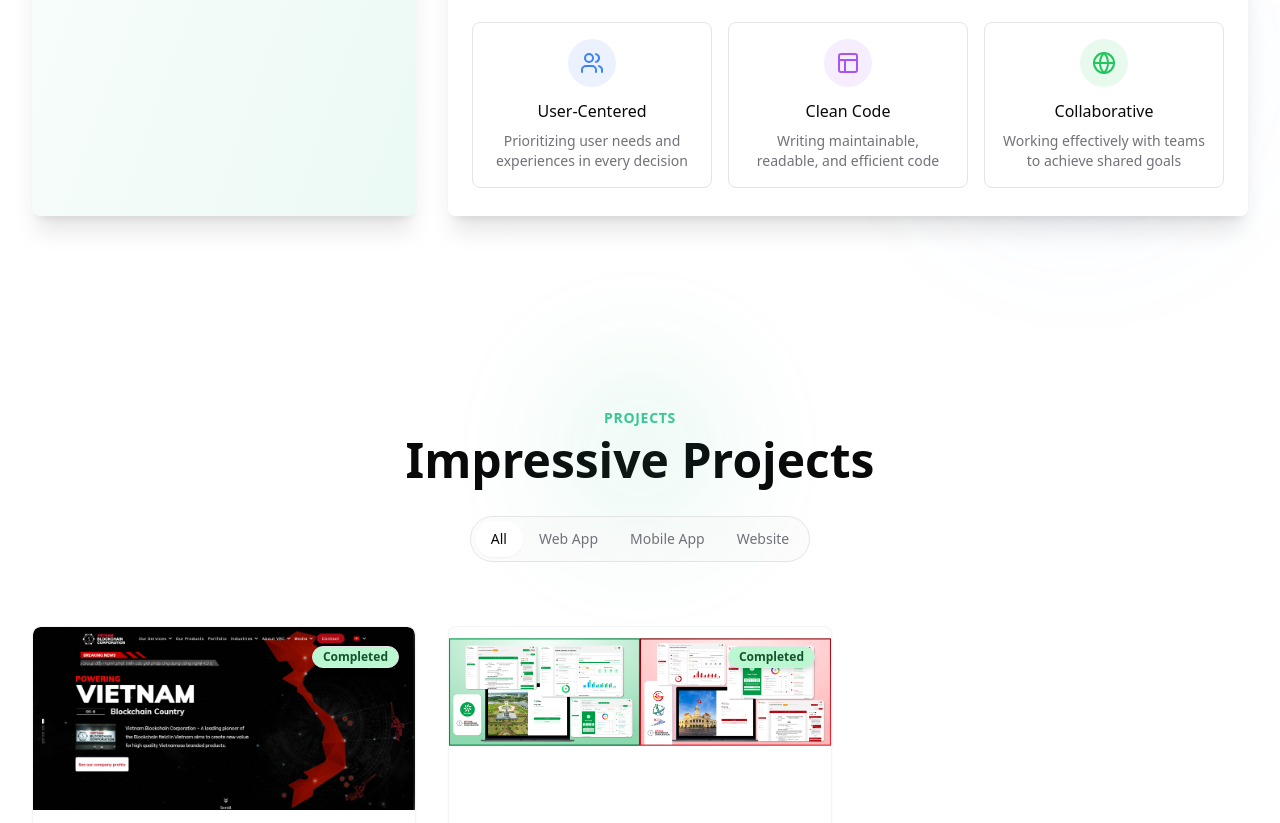
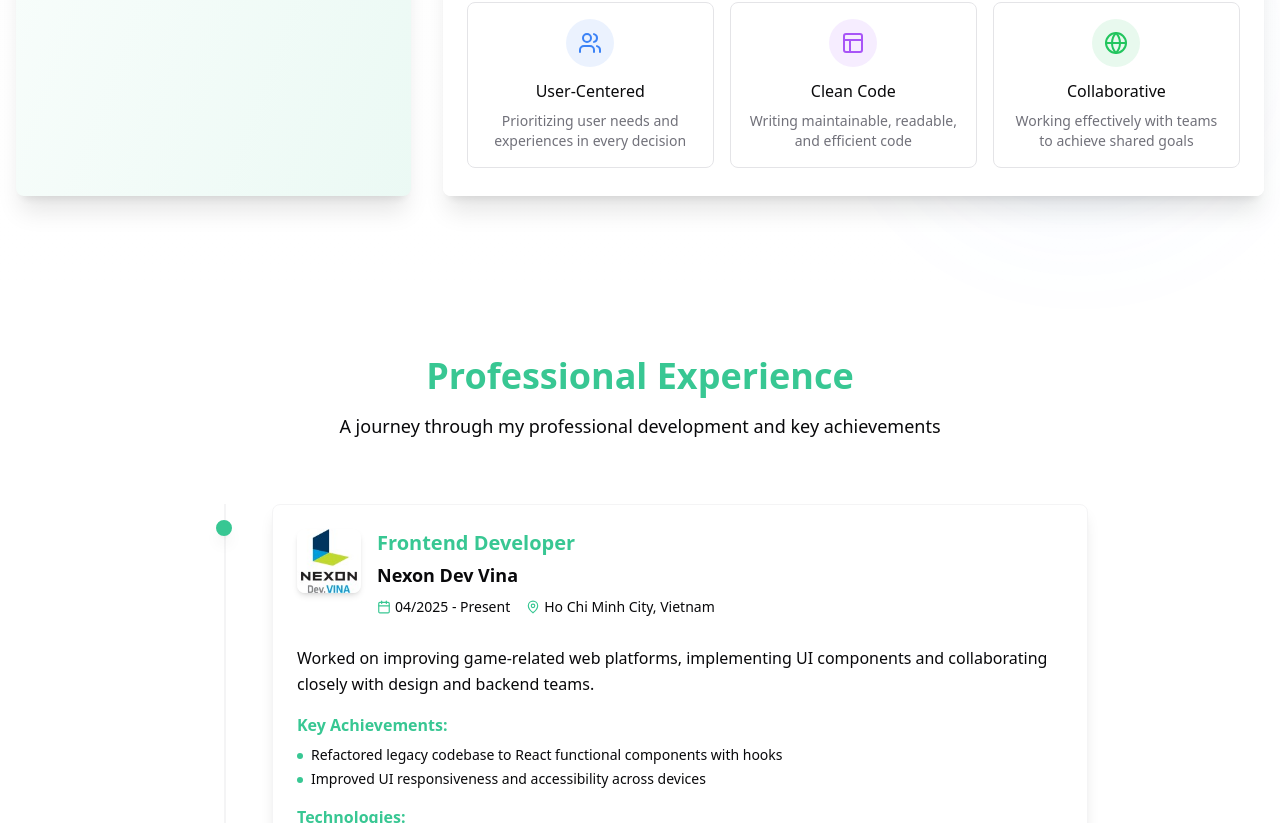
Before and after one commit to lamdienchinh/portfolio, a Next.js app: page / in a window 1280 px wide. Shown: the part 1977-2800 px from the top of the page. Built offline with nearby package versions, Linux system fonts and the light colour scheme.

Commit message:
feat: add experience timeline section

```diff
--- a/src/app/(home)/components/experience.tsx
+++ b/src/app/(home)/components/experience.tsx
@@ -1,204 +1,160 @@
 'use client';
-import vnb from '@/assets/imgs/vnb.png';
+
 import { Badge } from '@/components/ui/badge';
+import { Card, CardContent } from '@/components/ui/card';
 import {
-  Card,
-  CardContent,
-  CardDescription,
-  CardHeader,
-  CardTitle,
-} from '@/components/ui/card';
+  containerVariants,
+  EXPERIENCES,
+  lineVariants,
+} from '@/consts/experiences';
 import { motion } from 'framer-motion';
-import { CalendarDays, ExternalLink, MapPin } from 'lucide-react';
-import Link from 'next/link';
+import { Calendar, ExternalLink, MapPin } from 'lucide-react';
 
-const experiences = [
-  {
-    year: '06/2023 - Present',
-    company: 'Vietnam Blockchain Joint Stock Company',
-    location: 'Ho Chi Minh City, Vietnam',
-    role: 'Frontend Developer',
-    logo: vnb,
-    website: 'https://vietnamblockchain.asia',
-    description:
-      'Developing and maintaining blockchain and web3 projects. Collaborating with cross-functional teams to address product requirements and resolve technical challenges.',
-    achievements: [
-      'Optimized website performance, reducing page load time by 40%',
-      'Developed key features such as workflow management, app notifications, and user management',
-      'Integrated interactive maps, QR code processing, SSO authentication, and GraphQL',
-      'Actively contributed to internal Tech Talks, sharing insights on new technologies',
-    ],
-    highlights: [
-      'React.js',
-      'Next.js',
-      'React Native',
-      'GraphQL',
-      'SSO Authentication',
-      'QR Code Processing',
-      'Tailwind CSS',
-      'Firebase',
-    ],
-  },
-];
-
-const Timeline = () => {
-  const containerVariants = {
-    hidden: { opacity: 0 },
-    visible: {
-      opacity: 1,
-      transition: {
-        staggerChildren: 0.3,
-      },
-    },
-  };
-
-  const itemVariants = {
-    hidden: { opacity: 0, y: 30 },
-    visible: {
-      opacity: 1,
-      y: 0,
-      transition: {
-        duration: 0.6,
-        ease: [0.22, 1, 0.36, 1],
-      },
-    },
-  };
-
+export default function ExperienceTimeline() {
   return (
-    <section id="experience">
-      <div className="container mx-auto px-4 max-w-6xl">
-        <div className="text-center mb-16">
+    <section id='experience' className="py-16 px-4">
+      <div className="max-w-4xl mx-auto">
         <motion.div
-            initial={{ opacity: 0, y: 20 }}
-            whileInView={{ opacity: 1, y: 0 }}
-            transition={{ duration: 0.5 }}
-            viewport={{ once: true }}
+          initial={{ opacity: 0, y: -30 }}
+          animate={{ opacity: 1, y: 0 }}
+          transition={{ duration: 0.8 }}
+          className="text-center mb-16"
         >
-            <h2 className="text-sm uppercase tracking-wider text-primary font-semibold mb-2">
-              Work Experience
-            </h2>
-            <h1 className="text-4xl leading-relaxed md:text-5xl font-bold mb-4">
-              My Career Journey
+          <h1 className="text-4xl font-bold text-primary mb-4">
+            Professional Experience
           </h1>
-            <p className="text-gray-600 dark:text-gray-400 max-w-2xl mx-auto">
-              A look into my professional growth in software development,
-              working on diverse projects and technologies.
+          <p className="text-lg text-bg-foreground max-w-2xl mx-auto">
+            A journey through my professional development and key achievements
           </p>
         </motion.div>
-        </div>
 
         <motion.div
           variants={containerVariants}
           initial="hidden"
-          whileInView="visible"
-          viewport={{ once: true }}
+          animate="visible"
           className="relative"
         >
-          {/* Timeline center line */}
-          <div className="absolute left-[20px] md:left-1/2 top-0 bottom-0 w-1 bg-gradient-to-b from-primary/80 via-primary/50 to-primary/20 rounded-full md:transform md:-translate-x-1/2" />
+          {/* Timeline line */}
+          <div className="max-sm:hidden absolute left-8 top-0 w-0.5 bg-slate-200 h-full">
+            <motion.div
+              variants={lineVariants}
+              className="w-full bg-secondary"
+            />
+          </div>
 
-          {experiences.map((exp, index) => (
+          {EXPERIENCES.map((experience, index) => (
             <motion.div
-              key={exp.year}
-              variants={itemVariants}
-              className={`mb-16 md:mb-24 relative ${
-                index % 2 === 0
-                  ? 'md:pr-12 md:ml-auto md:mr-auto md:pl-0'
-                  : 'md:pl-12 md:ml-auto md:mr-auto md:pr-0'
-              } ml-12 md:w-1/2`}
+              key={experience.id}
+              className="relative mb-12 last:mb-0"
             >
               {/* Timeline dot */}
-              <div className="absolute left-[-30px] md:left-auto md:right-[-20px] top-10 w-8 h-8 rounded-full bg-gradient-to-br from-primary to-blue-500 shadow-lg flex items-center justify-center z-10">
-                <div className="w-3 h-3 rounded-full bg-white dark:bg-gray-900"></div>
+              <div className="max-sm:hidden absolute top-4 left-6 w-4 h-4 bg-primary rounded-full border-4 border-primary shadow-lg z-10" />
+
+              {/* Experience card */}
+              <div className="sm:ml-12 md:ml-20">
+                <Card className="overflow-hidden shadow-lg hover:shadow-xl transition-all duration-300 border-secondary backdrop-blur-sm">
+                  <CardContent className="p-6">
+                    <div className="flex flex-col md:flex-row items-start gap-4 mb-4">
+                      <motion.img
+                        whileHover={{ scale: 1.1, rotate: 5 }}
+                        transition={{ duration: 0.2 }}
+                        src={experience.logo.src}
+                        alt={`${experience.company} logo`}
+                        className="w-16 h-16 rounded-lg object-contain shadow-md bg-background"
+                      />
+                      <div className="flex-1">
+                        <div className="flex items-center gap-2 mb-1">
+                          <h3 className="text-xl font-bold text-primary">
+                            {experience.role}
+                          </h3>
+                          {experience.website && (
+                            <motion.a
+                              href={experience.website}
+                              target="_blank"
+                              rel="noopener noreferrer"
+                              whileHover={{ scale: 1.1 }}
+                              whileTap={{ scale: 0.95 }}
+                              className="text-blue-500 hover:text-blue-600 transition-colors"
+                            >
+                              <ExternalLink size={16} />
+                            </motion.a>
+                          )}
                         </div>
-
-              {/* Year badge - positioned differently based on even/odd */}
-              <div
-                className={`absolute top-0 ${
-                  index % 2 === 0
-                    ? 'left-[-20px] md:left-auto md:right-[-120px]'
-                    : 'left-[-20px] md:left-[-120px]'
-                }`}
-              >
-                <Badge
-                  variant="outline"
-                  className="text-sm py-1 px-3 border-primary/30 bg-white dark:bg-gray-800 shadow-sm text-primary dark:text-primary font-medium"
-                >
-                  <CalendarDays className="w-3.5 h-3.5 mr-1.5" />
-                  {exp.year}
-                </Badge>
+                        <h4 className="text-lg font-semibold mb-2">
+                          {experience.company}
+                        </h4>
+                        <div className="flex flex-wrap items-center gap-4 text-sm mb-3">
+                          <div className="flex items-center gap-1">
+                            <Calendar className="text-primary" size={14} />
+                            <span>{experience.year}</span>
                           </div>
-
-              <Card className="border border-gray-200 dark:border-gray-800 bg-white dark:bg-gray-800/50 backdrop-blur-sm shadow-md hover:shadow-xl transition-all duration-300 overflow-hidden">
-                <div className="absolute top-0 right-0 w-32 h-32 bg-primary/5 dark:bg-primary/10 rounded-full -translate-y-1/2 translate-x-1/2"></div>
-
-                <CardHeader className="pb-2 relative">
-                  <div className="flex flex-col md:flex-row justify-between items-start gap-4">
-                    <div className="flex items-start gap-4">
-                      <div>
-                        <CardTitle className="text-xl font-bold mb-1 text-gray-800 dark:text-gray-100">
-                          {exp.company}
-                        </CardTitle>
-                        <CardDescription className="text-base font-medium text-gray-600 dark:text-gray-400">
-                          {exp.role}
-                        </CardDescription>
-                        <div className="flex items-center mt-1 text-sm text-gray-500 dark:text-gray-500">
-                          <MapPin className="w-3.5 h-3.5 mr-1" />
-                          {exp.location}
+                          <div className="flex items-center gap-1">
+                            <MapPin className="text-primary" size={14} />
+                            <span>{experience.location}</span>
+                          </div>
                         </div>
                       </div>
                     </div>
 
-                    {exp.website && (
-                      <Link
-                        href={exp.website}
-                        target="_blank"
-                        rel="noopener noreferrer"
-                        className="text-sm text-primary hover:text-primary/80 flex items-center gap-1 transition-colors"
-                      >
-                        Web <ExternalLink className="w-3.5 h-3.5" />
-                      </Link>
-                    )}
-                  </div>
-                </CardHeader>
-
-                <CardContent className="pt-4">
-                  <p className="text-gray-600 dark:text-gray-300 mb-4">
-                    {exp.description}
+                    <p className="mb-4 leading-relaxed">
+                      {experience.description}
                     </p>
 
-                  {exp.achievements && exp.achievements.length > 0 && (
-                    <div className="mb-4 text-left">
-                      <h4 className="text-sm font-semibold text-gray-700 dark:text-gray-300 mb-2">
-                        Achivements:
-                      </h4>
-                      <ul className="list-disc list-inside space-y-1 text-sm text-gray-600 dark:text-gray-400">
-                        {exp.achievements.map((achievement, i) => (
-                          <li key={i}>{achievement}</li>
+                    <div className="mb-4">
+                      <h5 className="font-semibold mb-2 text-primary">
+                        Key Achievements:
+                      </h5>
+                      <ul className="space-y-1">
+                        {experience.achievements.map((achievement, idx) => (
+                          <motion.li
+                            key={idx}
+                            initial={{ opacity: 0, x: -20 }}
+                            animate={{ opacity: 1, x: 0 }}
+                            transition={{
+                              delay: 0.8 + index * 0.3 + idx * 0.1,
+                            }}
+                            className="text-sm flex items-start gap-2"
+                          >
+                            <span className="w-1.5 h-1.5 bg-primary rounded-full mt-2 flex-shrink-0" />
+                            {achievement}
+                          </motion.li>
                         ))}
                       </ul>
                     </div>
-                  )}
 
-                  <div className="flex flex-wrap gap-2 mt-4">
-                    {exp.highlights.map((highlight, i) => (
+                    <div>
+                      <h5 className="font-semibold mb-2 text-primary">
+                        Technologies:
+                      </h5>
+                      <div className="flex flex-wrap gap-2">
+                        {experience.highlights.map((tech, idx) => (
+                          <motion.div
+                            key={tech}
+                            initial={{ opacity: 0, scale: 0.8 }}
+                            animate={{ opacity: 1, scale: 1 }}
+                            transition={{
+                              delay: 1 + index * 0.3 + idx * 0.05,
+                              duration: 0.3,
+                            }}
+                            whileHover={{ scale: 1.05 }}
+                          >
                             <Badge
-                        key={i}
-                        variant="outline"
-                        className="border-gray-200 dark:border-gray-700 bg-gray-50 dark:bg-gray-800 text-gray-700 dark:text-gray-300 transition-all duration-300 hover:scale-105 hover:border-primary/50 hover:bg-primary/5"
+                              variant="secondary"
+                              className="border-primary text-background-foreground bg-primary/20"
                             >
-                        {highlight}
+                              {tech}
                             </Badge>
+                          </motion.div>
                         ))}
+                      </div>
                     </div>
                   </CardContent>
                 </Card>
+              </div>
             </motion.div>
           ))}
         </motion.div>
       </div>
     </section>
   );
-};
-
-export default Timeline;
+}
--- a/src/app/(home)/page.tsx
+++ b/src/app/(home)/page.tsx
@@ -1,5 +1,6 @@
 import AboutMe from './components/about-me';
 import ContactSection from './components/contact';
+import Timeline from './components/experience';
 import Hero from './components/hero';
 import Projects from './components/projects';
 export default function Home() {
@@ -7,7 +8,7 @@ export default function Home() {
     <>
       <Hero />
       <AboutMe />
-      {/* <Timeline /> */}
+      <Timeline />
       <Projects />
       <ContactSection />
     </>
--- a/src/components/header/mobile-nav.tsx
+++ b/src/components/header/mobile-nav.tsx
@@ -1,6 +1,6 @@
 'use client';
 
-import { ArrowRight, ChevronRight, Menu, Sparkles } from 'lucide-react';
+import { ArrowRight, Menu, Sparkles } from 'lucide-react';
 import { motion } from 'motion/react';
 import Link from 'next/link';
 import { useState } from 'react';
@@ -87,7 +87,6 @@ export default function MobileNav() {
                 animate={{ x: 0, opacity: 1 }}
                 transition={{ delay: 0.2 + i * 0.1, duration: 0.5 }}
               >
-                <GlowingBorder>
                 <Link
                   href={route.href}
                   className="group flex items-center space-x-3 text-base font-medium p-3 rounded-lg hover:bg-primary/5 transition-colors"
@@ -110,7 +109,6 @@ export default function MobileNav() {
                     />
                   </span>
                 </Link>
-                </GlowingBorder>
               </motion.div>
             ))}
 
--- a/src/config/route.tsx
+++ b/src/config/route.tsx
@@ -4,6 +4,12 @@ export const routes = [
   {
     href: '/#about-me',
     label: 'About Me',
+    icon: <Briefcase className="h-4 w-4" />,
+    color: 'from-primary to-primary/70',
+  },
+  {
+    href: '/#experience',
+    label: 'Experience',
     icon: <Sparkles className="h-4 w-4" />,
     color: 'from-primary to-primary/70',
   },
--- /dev/null
+++ b/src/consts/experiences.ts
@@ -0,0 +1,77 @@
+
+import nexon from '@/assets/imgs/nexon_dev_vina_logo.jpg';
+import vnb from '@/assets/imgs/vnb.png';
+
+export const EXPERIENCES = [
+  {
+    id: 'nexon',
+    year: '04/2025 - Present',
+    company: 'Nexon Dev Vina',
+    location: 'Ho Chi Minh City, Vietnam',
+    role: 'Frontend Developer',
+    description:
+      'Worked on improving game-related web platforms, implementing UI components and collaborating closely with design and backend teams.',
+    achievements: [
+      'Refactored legacy codebase to React functional components with hooks',
+      'Improved UI responsiveness and accessibility across devices',
+    ],
+    highlights: [
+      'React.js',
+      'TypeScript',
+      'Tailwind CSS',
+      'REST APIs',
+      'Unit Testing',
+      'E2E Testing',
+    ],
+    logo: nexon,
+  },
+  {
+    id: 'vnb',
+    year: '06/2023 - 4/2025',
+    company: 'Vietnam Blockchain Joint Stock Company',
+    location: 'Ho Chi Minh City, Vietnam',
+    role: 'Frontend Developer',
+    website: 'https://vietnamblockchain.asia',
+    description:
+      'Developing and maintaining blockchain and web3 projects. Collaborating with cross-functional teams to address product requirements and resolve technical challenges.',
+    achievements: [
+      'Optimized website performance, reducing page load time by 40%',
+      'Developed key features such as workflow management, app notifications, and user management',
+      'Integrated interactive maps, QR code processing, SSO authentication, and GraphQL',
+      'Actively contributed to internal Tech Talks, sharing insights on new technologies',
+    ],
+    highlights: [
+      'React.js',
+      'Next.js',
+      'React Native',
+      'GraphQL',
+      'SSO Authentication',
+      'QR Code Processing',
+      'Tailwind CSS',
+      'Firebase',
+    ],
+    logo: vnb,
+  },
+];
+
+export const containerVariants = {
+  hidden: { opacity: 0 },
+  visible: {
+    opacity: 1,
+    transition: {
+      staggerChildren: 0.3,
+    },
+  },
+};
+
+export const lineVariants = {
+  hidden: { height: 0 },
+  visible: {
+    height: '100%',
+    transition: {
+      duration: 1.2,
+      ease: 'easeInOut',
+      delay: 0.2,
+    },
+  },
+};
--- a/tailwind.config.ts
+++ b/tailwind.config.ts
@@ -12,7 +12,7 @@ const config = {
   theme: {
     container: {
       center: true,
-      padding: '2rem',
+      padding: '1rem',
       screens: {
         '2xl': '1400px',
       },
```
Also changed, not shown: src/assets/imgs/nexon_dev_vina_logo.jpg (added). Lines whose indentation alone changed are shown as unchanged.
